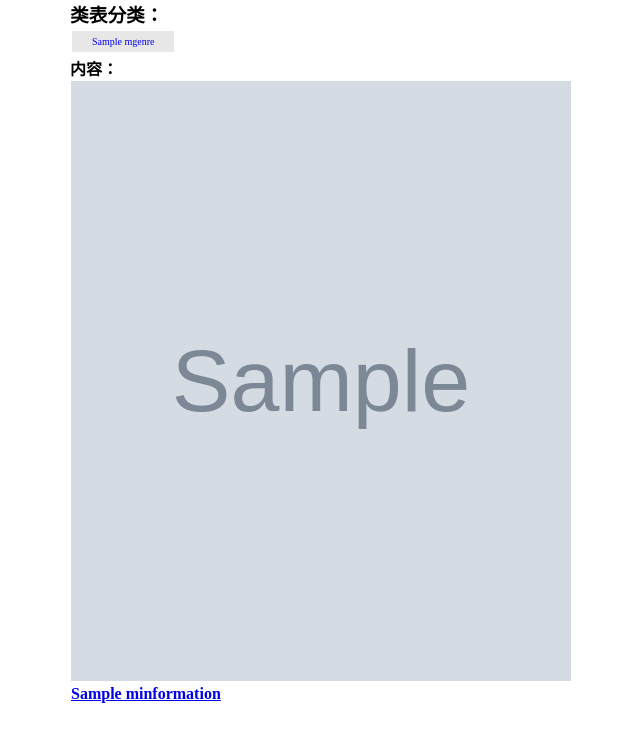
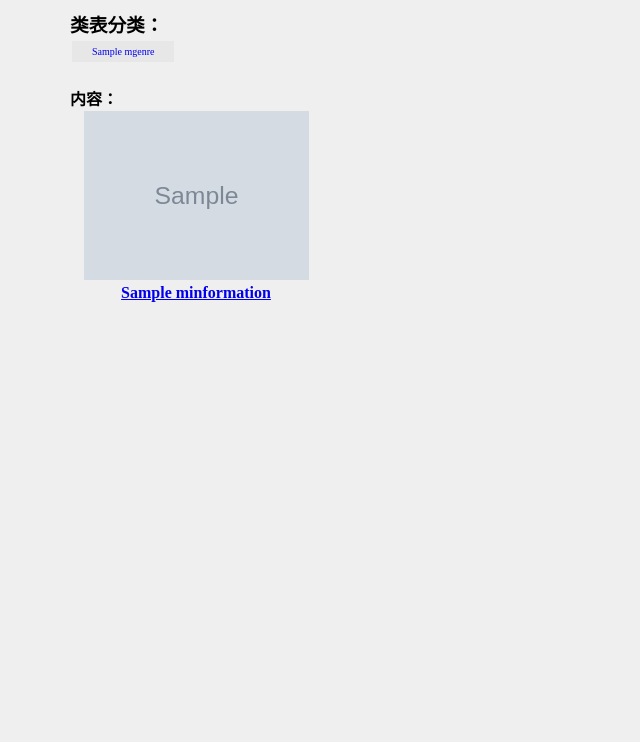
Before and after one commit to maxihui/movie_website, a Django app: page /movie/ in a window 1280 px wide. Shown: the top 742 px of the page, without its empty margins (60-700 px from the left). Run offline with Django 3.2, Linux system fonts and the light colour scheme; tables that the repository leaves empty hold one stand-in row (values such as "Sample post"); grey boxes marked "Sample" are stand-in pictures.

Commit message:
modify css

```diff
--- a/moviesites/movie/static/movie/css/movie.css
+++ b/moviesites/movie/static/movie/css/movie.css
@@ -6,6 +6,7 @@
     width: 1280px;
     height: 720px;
     margin: 0 auto;
+    background-color: #efefef;
 }
 .top{
     width: 800px;
@@ -20,6 +21,7 @@
 }
 
 .itemcontainer{
+    padding: 10px;
     width: 1020px;
     /*height: 800px;*/
     margin: 0 auto;
@@ -27,9 +29,17 @@
 
 .item {
     padding:1px;
-    width: 500px;
-    height: 640px;
-    float:left;
+    width: 250px;
+    height: 320px;
+    float: left;
+    text-align: center;
+}
+
+.item img {
+    width: auto;
+    height: auto;
+    max-width: 90%;
+    max-height: 80%;
 }
 
 .page{
--- a/moviesites/movie/templates/movie/index.html
+++ b/moviesites/movie/templates/movie/index.html
@@ -20,7 +20,7 @@
 				<h4>内容：</h4>
 				{% for info in info_list %}
 				<div class="item">
-					<img src="{{ info.img }}" alt='暂无图片' height='600' width="500"><br>
+					<img src="{{ info.img }}" alt='暂无图片' height='250' width="350"><br>
 					<a href="{% url 'movie:detail' info.pk %}"><b>{{ info.name }}</b></a>
 				</div>
 				{% empty %}
--- a/moviesites/movie/views.py
+++ b/moviesites/movie/views.py
@@ -9,7 +9,7 @@
 	model = MInformation
 	template_name = 'movie/index.html'
 	context_object_name = 'info_list'
-	paginate_by = 10  # 设置每页个数
+	paginate_by = 12  # 设置每页个数
 
 	def get_context_data(self, *, object_list=None, **kwargs):
 		"""
```
